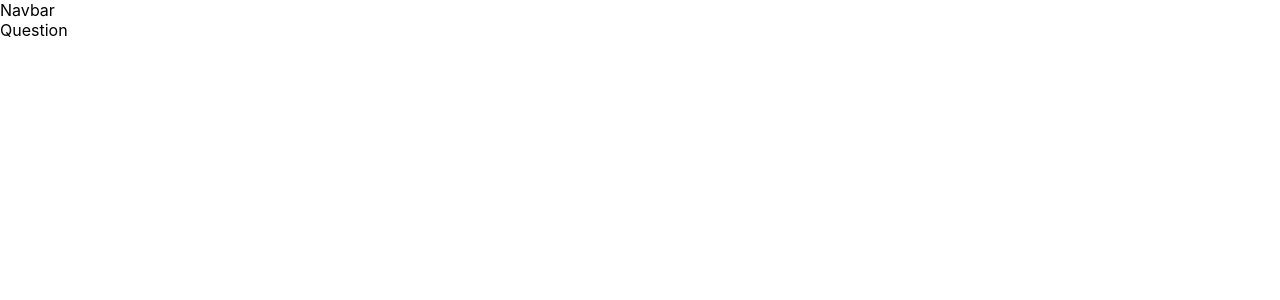
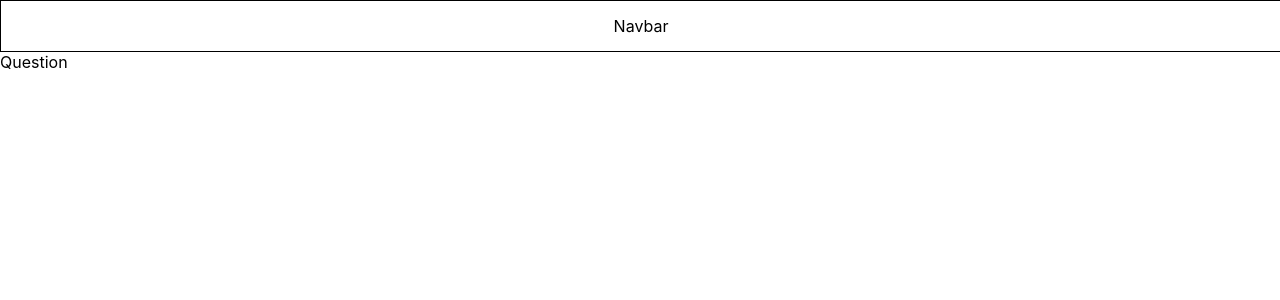
Before and after one commit to subhankar2524/Casey_Clone, a React (Create React App) app: page / in a window 1280 px wide. Shown: the top 300 px of the page. Built offline with nearby package versions, Linux system fonts and the light colour scheme.

Commit message:
change the navbar settings

```diff
--- a/src/components/Navbar/Navbar.css
+++ b/src/components/Navbar/Navbar.css
@@ -0,0 +1,8 @@
+.nav-bar-wrapper{
+    width: 100%;
+    height: 50px;
+    border: 1px solid black;
+    display: flex;
+    justify-content: center;
+    align-items: center;
+}
--- a/src/components/Navbar/Navbar.js
+++ b/src/components/Navbar/Navbar.js
@@ -1,8 +1,11 @@
-import React from 'react'
+import React from 'react';
+import "./Navbar.css"
 
 function Navbar() {
   return (
-    <div>Navbar</div>
+    <div className='nav-bar-wrapper'>
+        Navbar
+    </div>
   )
 }
 
```
